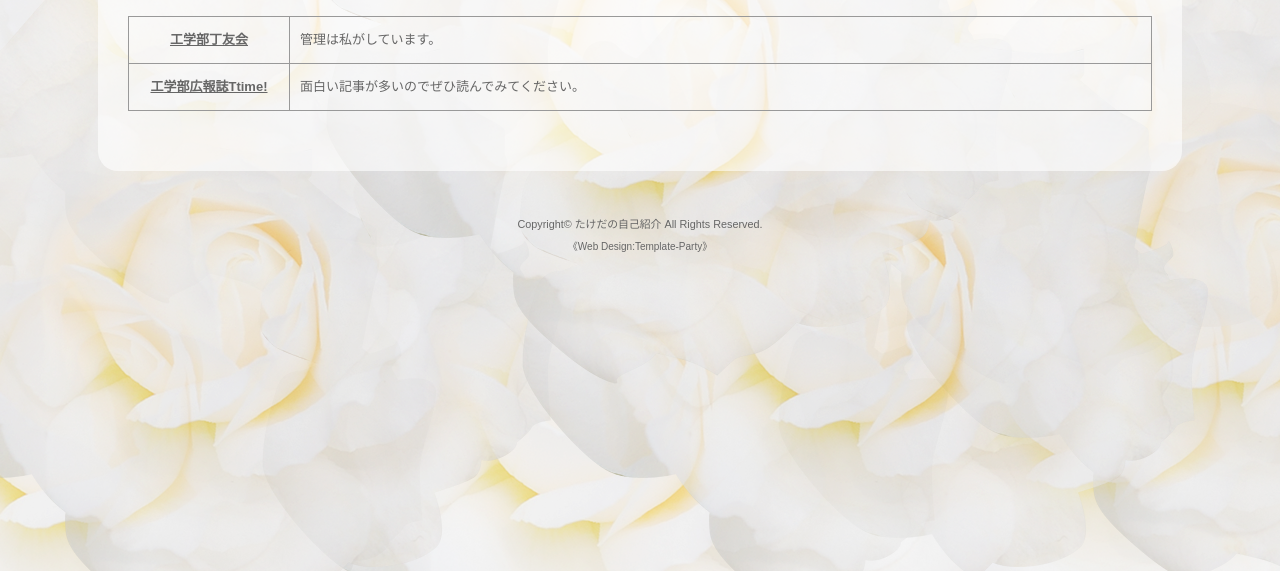
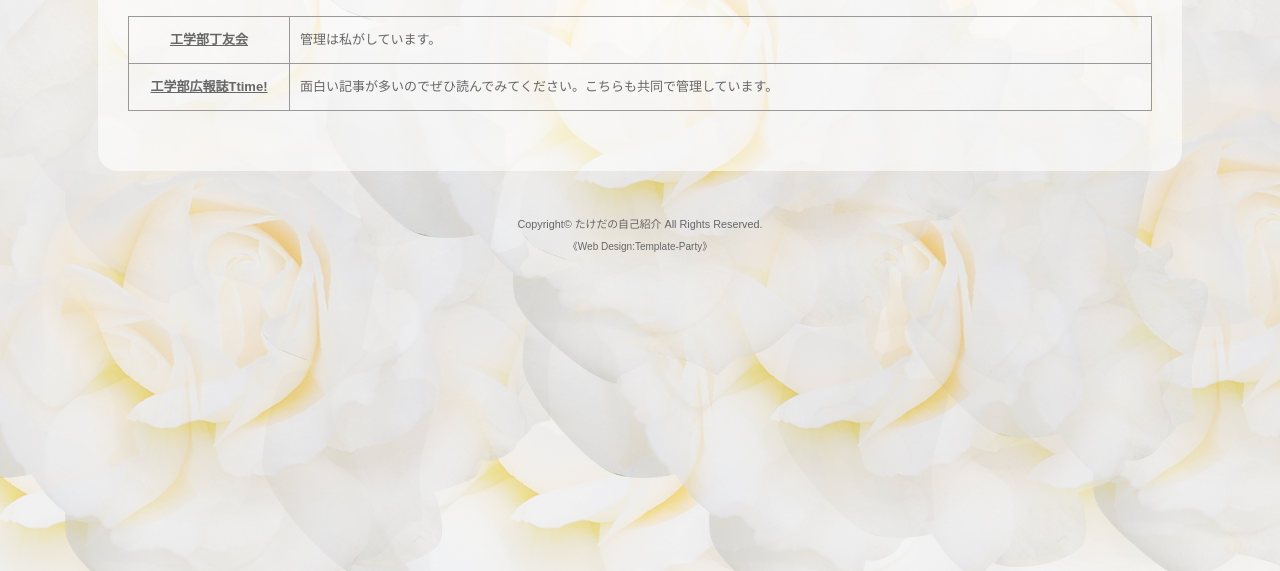
Before and after one commit to hinatatakeda/homepage, a plain HTML site: page link.html in a window 1280 px wide. Shown: the part 229-800 px from the top of the page. Drawn offline with Linux system fonts and the light colour scheme.

Commit message:
link更新

```diff
--- a/link.html
+++ b/link.html
@@ -54,7 +54,7 @@
 </tr>
 <tr>
 <th><a href="https://ut-ttime.net">工学部広報誌Ttime!</a></th>
-<td>面白い記事が多いのでぜひ読んでみてください。</td>
+<td>面白い記事が多いのでぜひ読んでみてください。こちらも共同で管理しています。</td>
 </tr>
 
 
```
Also changed, not shown: 1 other file.
